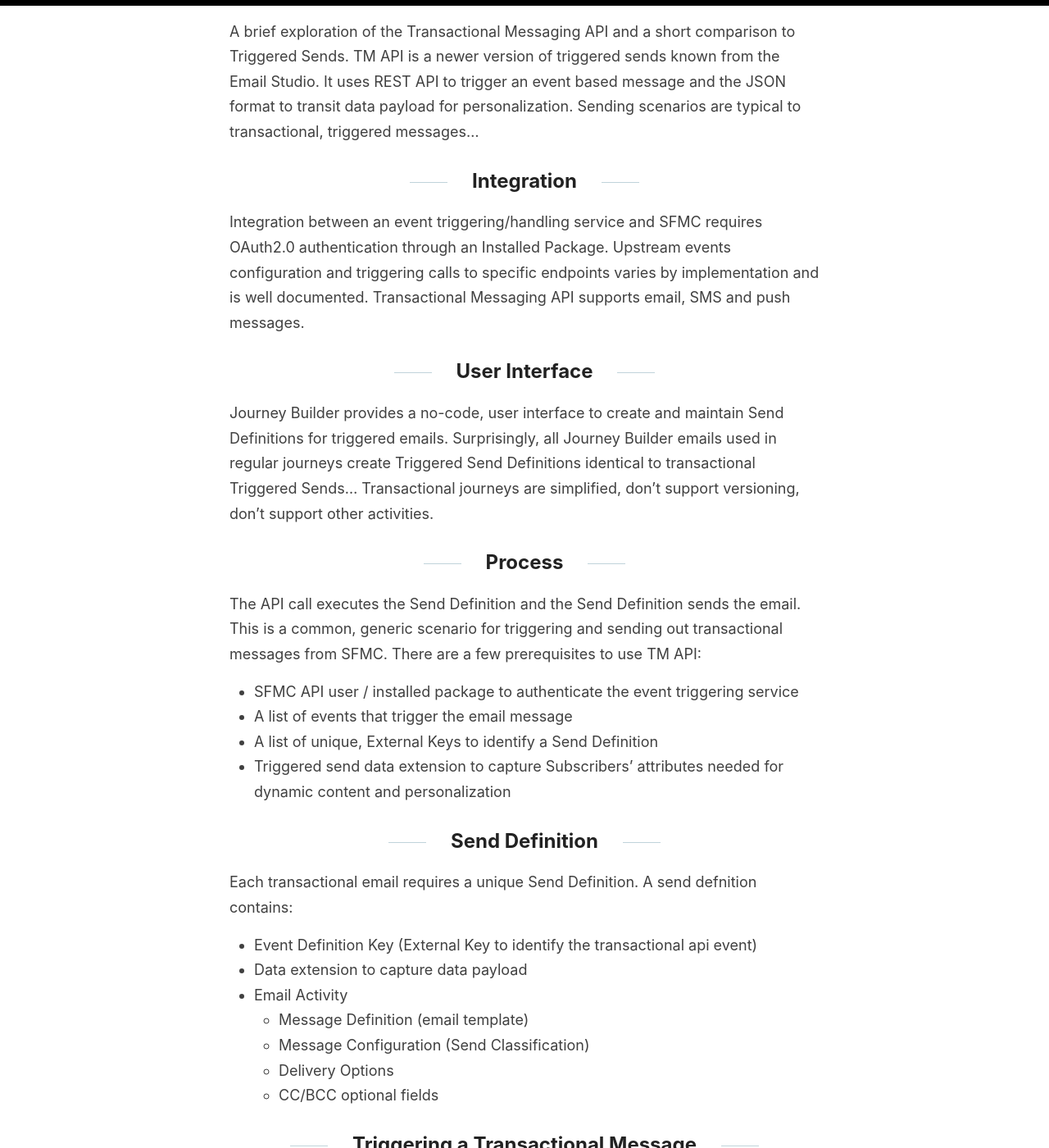
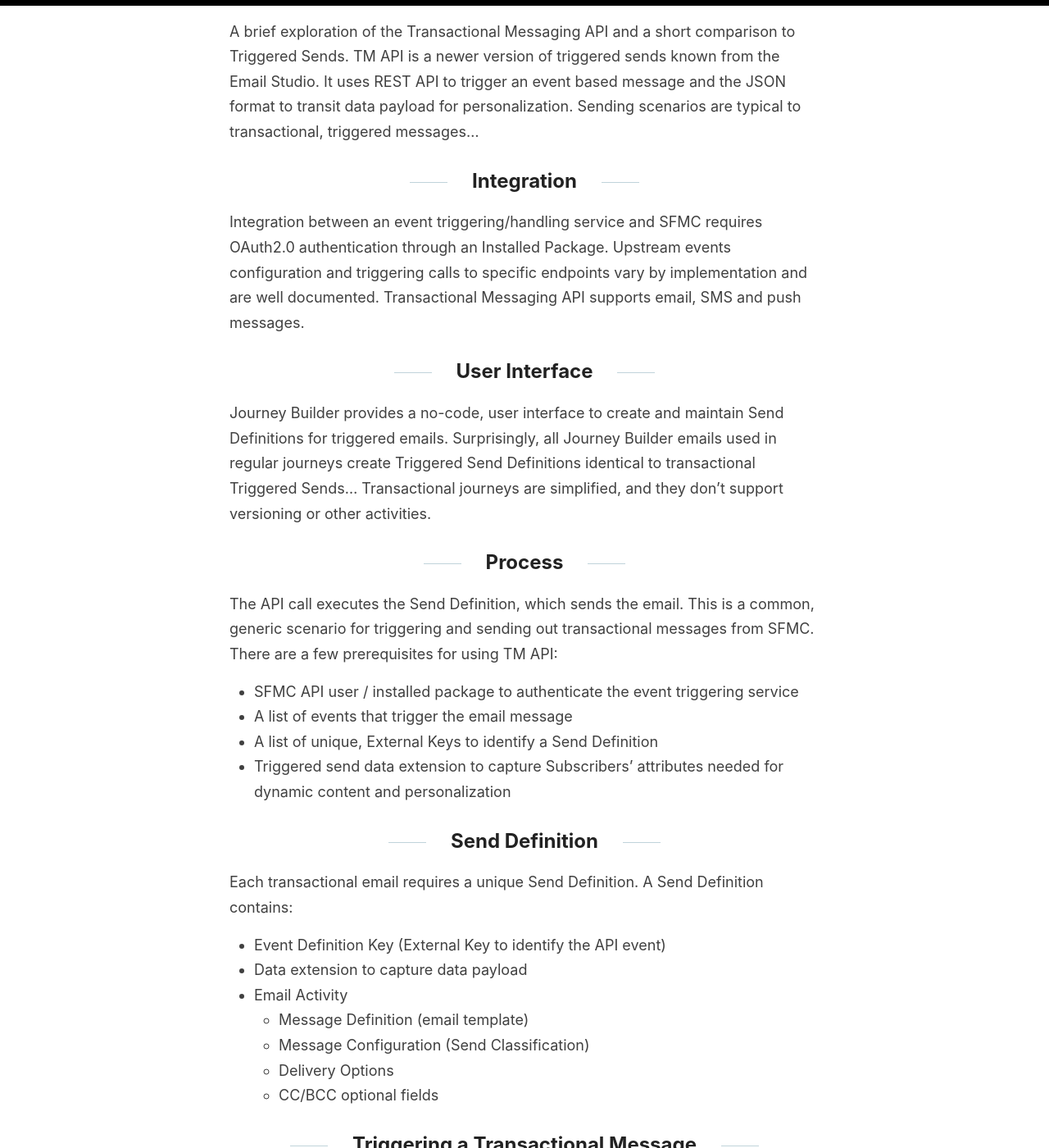
Before and after one commit to karolcholewa/blog, a Jekyll site: the page built from _posts/2023-05-08-transactional-messaging-api.md, in a window 1280 px wide and 1400 px high, scrolled down 265 px. Shown: the whole window at 82% size. Built offline with Jekyll 4.4.1, drawn with Linux system fonts in a browser that asks for light colours; some of the changed text lies outside the part shown.

Commit message:
post updated

````diff
--- a/_posts/2023-05-08-transactional-messaging-api.md
+++ b/_posts/2023-05-08-transactional-messaging-api.md
@@ -6,22 +6,22 @@ categories: [SFMC, API]
 A brief exploration of the Transactional Messaging API and a short comparison to Triggered Sends. TM API is a newer version of triggered sends known from the Email Studio. It uses REST API to trigger an event based message and the JSON format to transit data payload for personalization. Sending scenarios are typical to transactional, triggered messages&hellip;
 
 ## Integration
-Integration between an event triggering/handling service and SFMC requires OAuth2.0 authentication through an Installed Package. Upstream events configuration and triggering calls to specific endpoints varies by implementation and is well documented. Transactional Messaging API supports email, SMS and push messages.
+Integration between an event triggering/handling service and SFMC requires OAuth2.0 authentication through an Installed Package. Upstream events configuration and triggering calls to specific endpoints vary by implementation and are well documented. Transactional Messaging API supports email, SMS and push messages.
 
 ## User Interface
 Journey Builder provides a no-code, user interface to create and maintain Send Definitions for triggered emails. Surprisingly, all Journey Builder emails used in regular journeys create Triggered Send Definitions identical to transactional Triggered Sends&hellip;
-Transactional journeys are simplified, don't support versioning, don't support other activities.
+Transactional journeys are simplified, and they don't support versioning or other activities.
 
 ## Process
-The API call executes the Send Definition and the Send Definition sends the email. This is a common, generic scenario for triggering and sending out transactional messages from SFMC. There are a few prerequisites to use TM API:
+The API call executes the Send Definition, which sends the email. This is a common, generic scenario for triggering and sending out transactional messages from SFMC. There are a few prerequisites for using TM API:
 *   SFMC API user / installed package to authenticate the event triggering service
 *   A list of events that trigger the email message
 *   A list of unique, External Keys to identify a Send Definition
 *   Triggered send data extension to capture Subscribers' attributes needed for dynamic content and personalization
 
 ## Send Definition
-Each transactional email requires a unique Send Definition. A send defnition contains:
-*   Event Definition Key (External Key to identify the transactional api event)
+Each transactional email requires a unique Send Definition. A Send Definition contains:
+*   Event Definition Key (External Key to identify the API event)
 *   Data extension to capture data payload
 *   Email Activity
     *   Message Definition (email template)
@@ -51,8 +51,8 @@ A sample test message sent using the POST method to: */messaging/v1/email/messag
 ```
 
 ## Tracking
-Messages sent using TM API do not show up in the **Tracking** tool. This is the most noticeable difference compare to Triggered Sends. Tracking is available through the **Intelligence Reports** as well as email get logged to a SendLog.
-To overcome tracking limitation the **Event Notification Service** is a preferred choice to monitor anomalies related to mission-critical sends. To implement this additional work is required.
+Messages sent using TM API do not show up in the **Tracking** tool. This is the most noticeable difference compare to Triggered Sends. Tracking is available through the **Intelligence Reports** and emails get logged to a SendLog.
+To overcome tracking limitation the **Event Notification Service** is a preferred choice for monitoring anomalies related to mission-critical sends. To implement this additional work is required.
 
 ## Summary
 *   Transactional Messaging API is a newer solution than its SOAP predecessor
````
Also changed, not shown: other parts of _posts/2023-05-08-transactional-messaging-api.md (+7 -7 lines).
